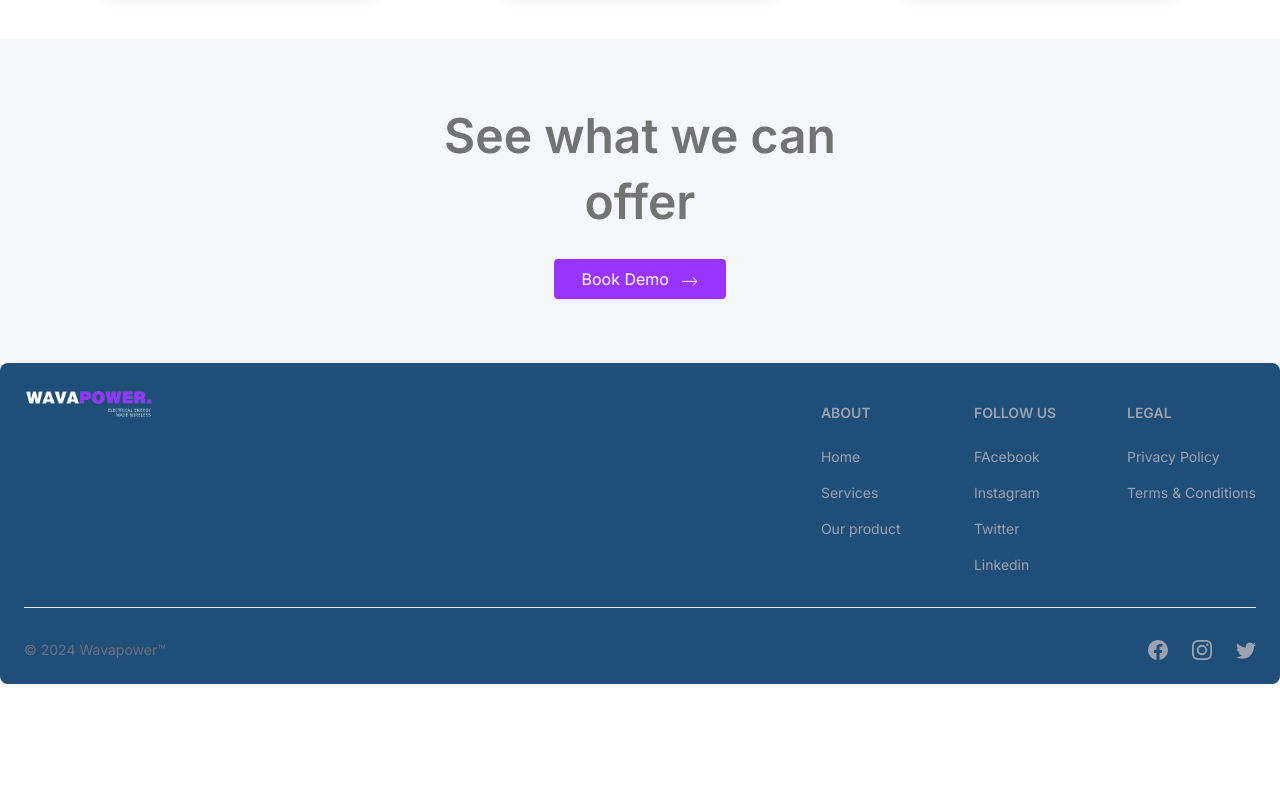
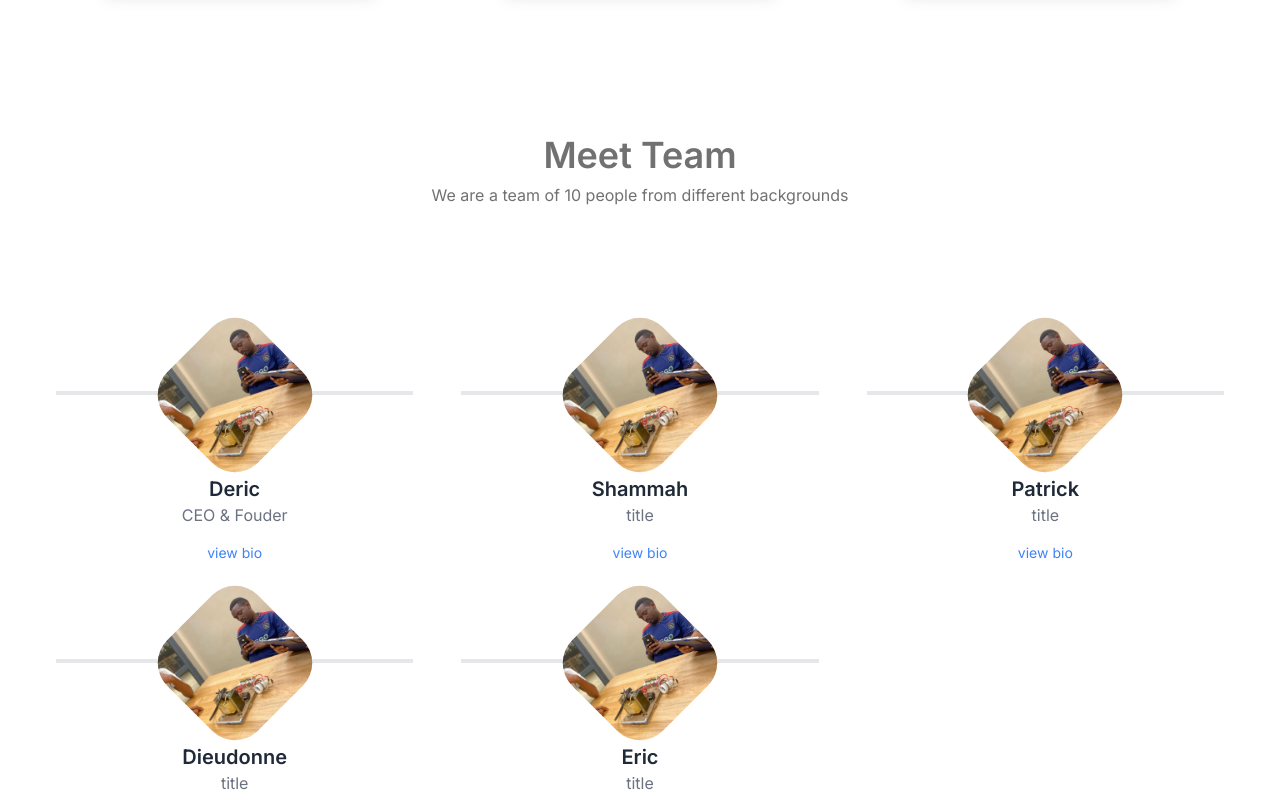
Before and after one commit to christianR15c/wavapower-website, a React (Vite) app: page / in a window 1280 px wide. Shown: the part 3160-3960 px from the top of the page. Before the commit the page ends 3844 px from the top, so only its background shows below. Built offline with nearby package versions, Linux system fonts and the light colour scheme.

Commit message:
ft: team section added

```diff
--- a/src/App.jsx
+++ b/src/App.jsx
@@ -7,6 +7,7 @@ import Navbar from './components/Navbar';
 import Product from './components/Product';
 import Services from './components/Services';
 import Works from './components/Works';
+import Team from './components/Team';
 
 function App() {
   return (
@@ -17,6 +18,7 @@ function App() {
       <About />
       <Product />
       <Works />
+      <Team />
       <BookDemo />
       <Footer />
     </>
--- /dev/null
+++ b/src/components/Team.jsx
@@ -0,0 +1,79 @@
+import React from 'react';
+import banner2 from '../assets/wavapower2.jpg';
+
+const Team = () => {
+  const team = [
+    {
+      id: 1,
+      name: 'Deric',
+      title: 'CEO & Fouder',
+      image: banner2,
+    },
+    {
+      id: 2,
+      name: 'Shammah',
+      title: 'title',
+      image: banner2,
+    },
+    {
+      id: 3,
+      name: 'Patrick',
+      title: 'title',
+      image: banner2,
+    },
+    {
+      id: 4,
+      name: 'Dieudonne',
+      title: 'title',
+      image: banner2,
+    },
+    {
+      id: 5,
+      name: 'Eric',
+      title: 'title',
+      image: banner2,
+    },
+  ];
+  return (
+    <div className="md:px-14 px-4 py-16 max-w-screen-2xl mx-auto" id="services">
+      <div className="text-center my-8">
+        <h2 className="text-4xl text-neutralGrey font-semibold mb-2">
+          Meet Team
+        </h2>
+        <p className="text-neutralGrey">
+          We are a team of 10 people from different backgrounds
+        </p>
+        <div className="pt-40 grid md:grid-cols-3 gap-28 md:gap-12">
+          {team.map((teamMember) => (
+            <div
+              key={teamMember.id}
+              className="border-t-4 space-y-4 group text-center md:my-6"
+            >
+              <div className="w-32 h-32 -mt-16 mx-auto rounded-[2rem] rotate-45 overflow-hidden">
+                <img
+                  src={teamMember.image}
+                  alt="profile pic"
+                  loading="lazy"
+                  width="640"
+                  height="805"
+                  className="w-full h-full object-cover -rotate-45 scale-125 mx-auto transition duration-300 group-hover:scale-[1.4]"
+                />
+              </div>
+              <div className="mt-4 text-center">
+                <h5 className="text-xl text-gray-800 font-semibold">
+                  {teamMember.name}
+                </h5>
+                <span className="text-gray-500">{teamMember.title}</span>
+              </div>
+              <a href="#" className="block w-max mx-auto text-blue-500 text-sm">
+                view bio
+              </a>
+            </div>
+          ))}
+        </div>
+      </div>
+    </div>
+  );
+};
+
+export default Team;
```
